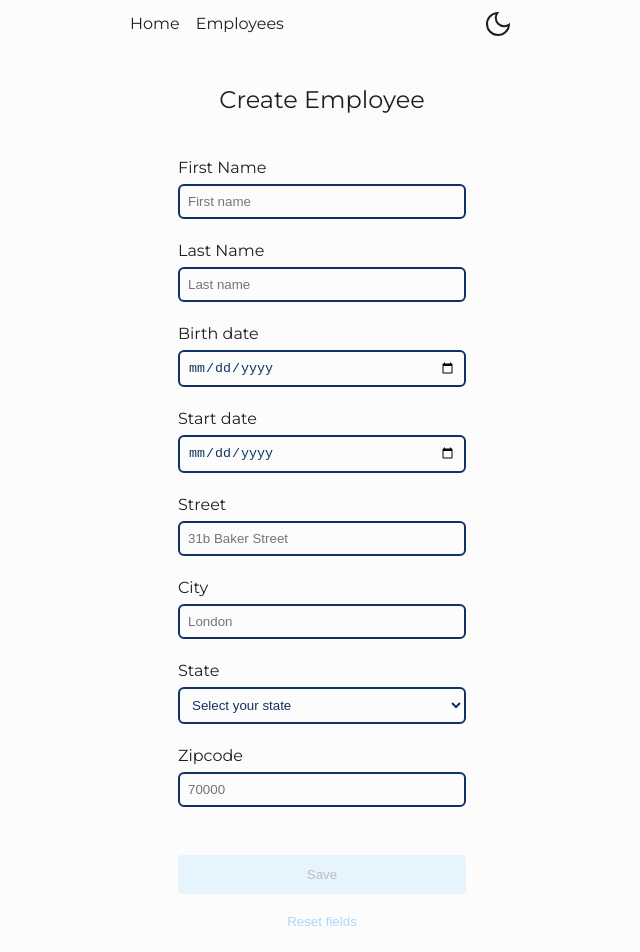
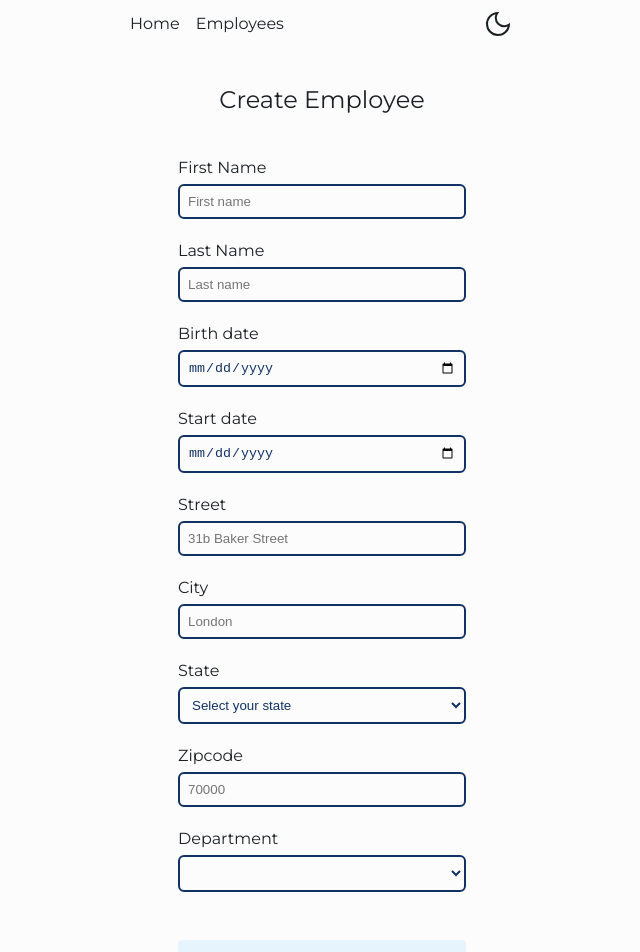
Before and after one commit to Nicoka11/OCR-14, a React (Vite) app: page / in a window 1280 px wide. Shown: the top 952 px of the page, without its empty margins (318-958 px from the left). Built offline with nearby package versions, Linux system fonts and the light colour scheme.

Commit message:
feat: department select

```diff
--- a/src/components/EmployeesTable.tsx
+++ b/src/components/EmployeesTable.tsx
@@ -17,6 +17,14 @@ const columns = [
   columnHelper.accessor("lastName", {
     cell: (data) => data.getValue(),
     header: () => <span>Last Name</span>,
+  }),
+  columnHelper.accessor("startDate", {
+    cell: (data) => data.getValue(),
+    header: () => <span>Start Name</span>,
+  }),
+  columnHelper.accessor("department", {
+    cell: (data) => data.getValue(),
+    header: () => <span>Start Name</span>,
   }),
 ];
 
--- a/src/components/NewEmployeeForm.tsx
+++ b/src/components/NewEmployeeForm.tsx
@@ -21,6 +21,7 @@ enum FormFields {
   AddressCity = "city",
   AddressState = "state",
   AddressZipCode = "zipCode",
+  Department = "department",
 }
 
 const requiredMessage = "This fields is required";
@@ -135,14 +136,13 @@ const NewEmployeeForm = () => {
         />
         <InputGroup
           as="select"
+          id={FormFields.AddressState}
           errorMessage={errors.state?.message}
           label="State"
-          placeholder="Arizona"
           defaultValue="default"
-          id={FormFields.AddressState}
           {...register(FormFields.AddressState, stateValidator)}
         >
-          <Option value="default" disabled>
+          <Option value="default" disabled hidden>
             Select your state
           </Option>
           {UsStates.map((state) => (
@@ -160,6 +160,24 @@ const NewEmployeeForm = () => {
             required: requiredMessage,
           })}
         />
+        <div>
+          <InputGroup
+            as="select"
+            id={FormFields.Department}
+            errorMessage={errors.department?.message}
+            label="Department"
+            defaultValue="sales"
+            {...register(FormFields.AddressZipCode)}
+          >
+            <Option value="sales" selected>
+              Sales
+            </Option>
+            <Option value="marketing">Marketing</Option>
+            <Option value="engineering">Engineering</Option>
+            <Option value="human-ressources">Human Resources</Option>
+            <Option value="legal">Legal</Option>
+          </InputGroup>
+        </div>
         <div>
           <AddEmployeeToast
             hasErrors={hasErrors()}
--- a/src/types/types.d.ts
+++ b/src/types/types.d.ts
@@ -8,6 +8,7 @@ export interface Employee {
   city: string;
   state: string;
   zipCode: string;
+  department: string;
 }
 
 export interface AddEmployeePayload extends Omit<Employee, "id"> {}
```
